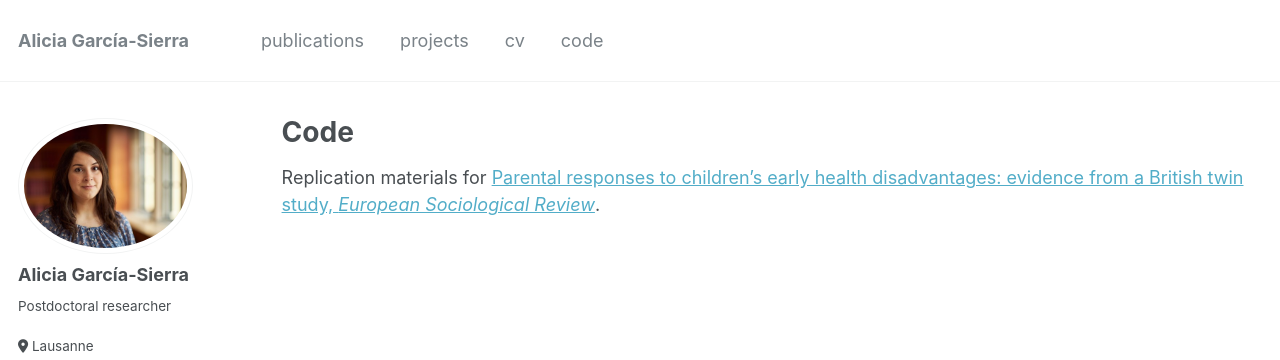
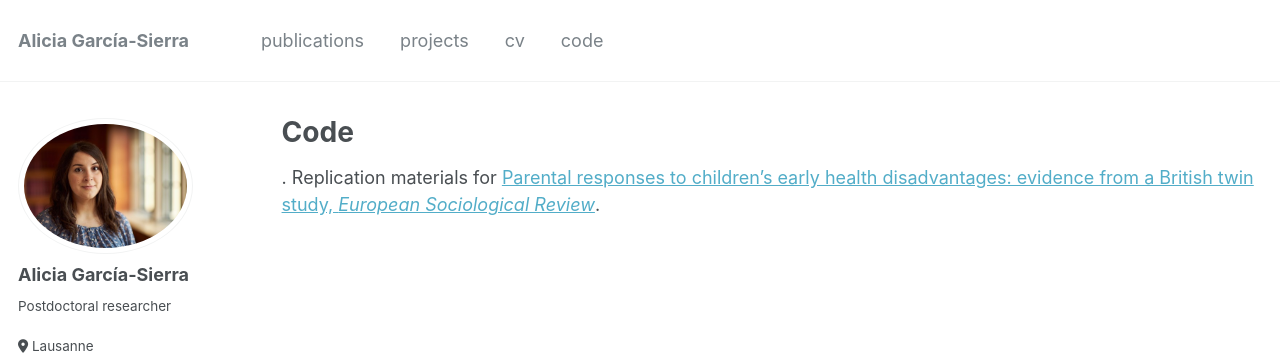
Before and after one commit to aliciagarciasierra/aliciagarciasierra.github.io, a Jekyll site: the page built from _pages/code.md, in a window 1280 px wide. Shown: the top 360 px of the page. Built offline with Jekyll 4.4.1, drawn with Linux system fonts in a browser that asks for light colours; some web fonts are replaced.

Commit message:
Update code.md

```diff
--- a/_pages/code.md
+++ b/_pages/code.md
@@ -6,4 +6,5 @@ author_profile: true
 
 ---
 
-Replication materials for [Parental responses to children’s early health disadvantages: evidence from a British twin study, _European Sociological Review_](https://github.com/aliciagarciasierra/PARENTAL_RESPONSES_ESR).
+
+  . Replication materials for [Parental responses to children’s early health disadvantages: evidence from a British twin study, _European Sociological Review_](https://github.com/aliciagarciasierra/PARENTAL_RESPONSES_ESR).
```
